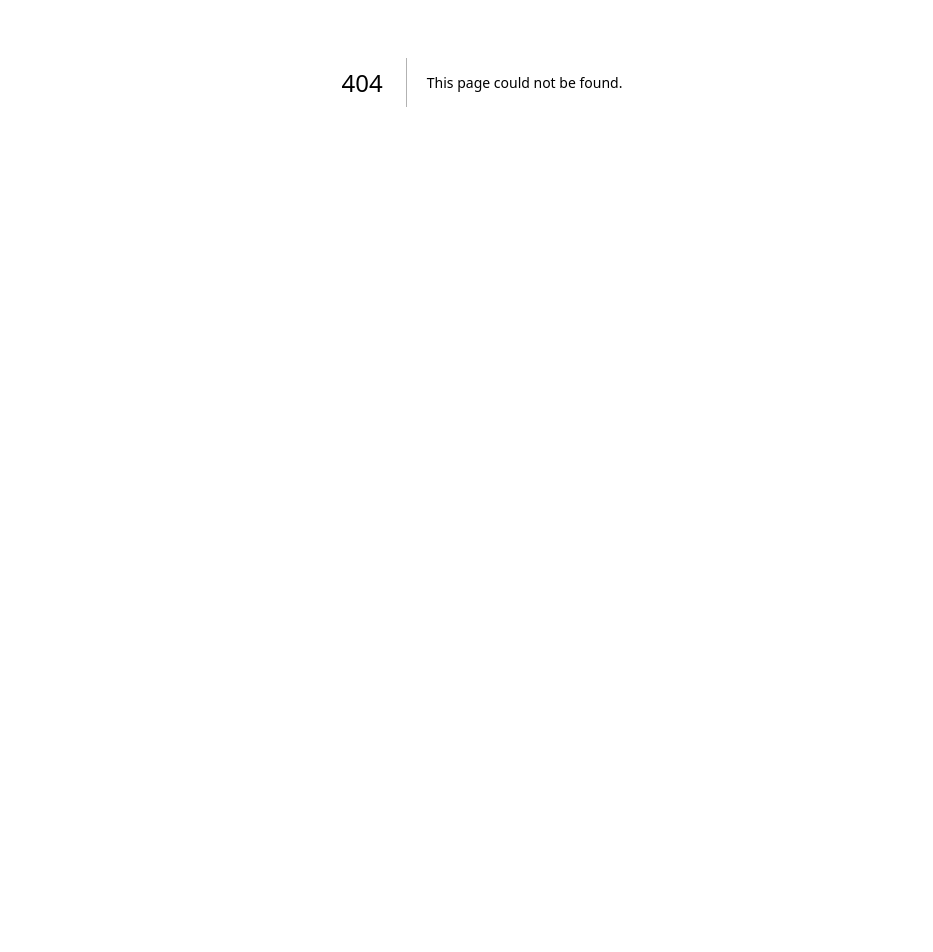
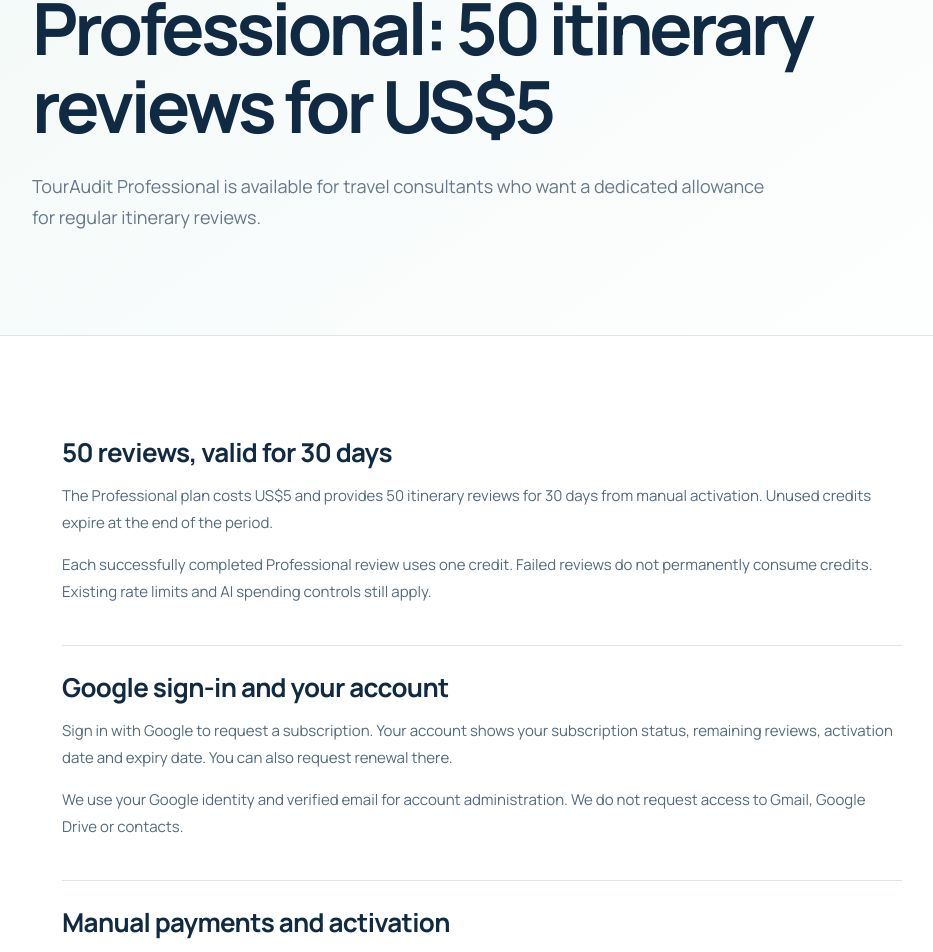
Before and after one commit to TripAudit/tripaudit-website, a Next.js app in the folder TripAudit-Vercel-Website/: page /updates/touraudit-professional in a window 1280 px wide. Before the commit this address had no page. Shown: the part 318-1270 px from the top of the page, without its empty margins (158-1091 px from the left). Before the commit the page ends 800 px from the top, so only its background shows below. Built offline with nearby package versions, Linux system fonts and the light colour scheme.

Commit message:
Schedule Professional announcement for 17 November IST

```diff
--- /dev/null
+++ b/TripAudit-Vercel-Website/app/updates/touraudit-professional/page.tsx
@@ -0,0 +1,60 @@
+import type { Metadata } from "next";
+import Link from "next/link";
+import { notFound } from "next/navigation";
+import ContentPage from "../../components/ContentPage";
+import { isUpdatePublished, professionalUpdate } from "../update-data";
+
+export const dynamic = "force-dynamic";
+
+export function generateMetadata(): Metadata {
+  if (!isUpdatePublished(professionalUpdate)) notFound();
+  return {
+    title: "TourAudit Professional: 50 Reviews for US$5 | TourAudit",
+    description: professionalUpdate.description,
+    alternates: { canonical: professionalUpdate.href },
+    openGraph: {
+      type: "article",
+      title: professionalUpdate.title,
+      description: professionalUpdate.description,
+      url: professionalUpdate.href,
+      publishedTime: professionalUpdate.publishDate,
+    },
+  };
+}
+
+export default function ProfessionalUpdate() {
+  if (!isUpdatePublished(professionalUpdate)) notFound();
+  return (
+    <ContentPage eyebrow="Product update · 17 November 2026"
+      title={professionalUpdate.title}
+      introduction="TourAudit Professional is available for travel consultants who want a dedicated allowance for regular itinerary reviews.">
+      <section>
+        <h2>50 reviews, valid for 30 days</h2>
+        <p>The Professional plan costs US$5 and provides 50 itinerary reviews for 30 days from manual activation. Unused credits expire at the end of the period.</p>
+        <p>Each successfully completed Professional review uses one credit. Failed reviews do not permanently consume credits. Existing rate limits and AI spending controls still apply.</p>
+      </section>
+      <section>
+        <h2>Google sign-in and your account</h2>
+        <p>Sign in with Google to request a subscription. Your account shows your subscription status, remaining reviews, activation date and expiry date. You can also request renewal there.</p>
+        <p>We use your Google identity and verified email for account administration. We do not request access to Gmail, Google Drive or contacts.</p>
+      </section>
+      <section>
+        <h2>Manual payments and activation</h2>
+        <p>After you submit a request, we send a payment link manually. Your allowance starts only after payment has been independently verified and your subscription is activated.</p>
+        <p>Requests and payment verification are reviewed daily. Payment links and activation may take longer than 24 hours. Submitting a request does not charge you.</p>
+        <p>Renewals are manual. There are no automatic renewals or recurring charges.</p>
+      </section>
+      <section>
+        <h2>The free pilot remains available</h2>
+        <p>You can continue using the free pilot without Google sign-in, subject to its existing shared allowances. Professional reviews use the same itinerary-review process, with credits assigned to your account.</p>
+        <p>TourAudit provides AI-assisted operational observations. It does not replace destination knowledge, current supplier checks or your professional judgment.</p>
+      </section>
+      <section>
+        <h2>Request TourAudit Professional</h2>
+        <p><a href="https://app.touraudit.com/subscription">View the plan and request a subscription</a>, or <a href="https://app.touraudit.com/account">open your account</a>.</p>
+        <p>Before paying, read our <Link href="/subscription-refund-policy">Subscription and Refund Policy</Link>.</p>
+        <p><Link href="/updates">All product updates</Link></p>
+      </section>
+    </ContentPage>
+  );
+}
```
